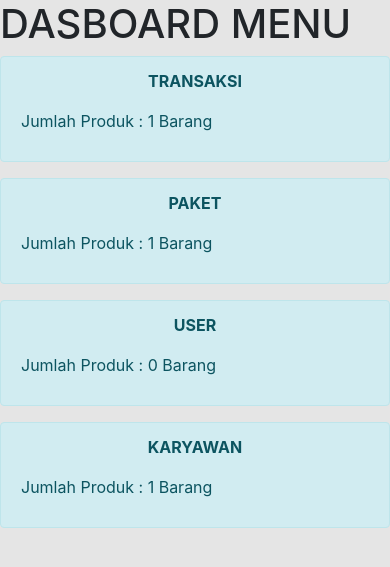
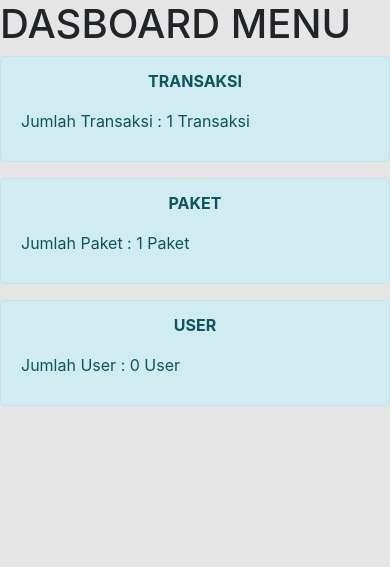
Before and after one commit to dikimeip/website-laundry-codeigniter, a PHP site: the page made by application/views/user/dasboard.php in a window 390 px wide. Shown: the top 567 px of the page. Run offline with PHP 8.4, Linux system fonts and the light colour scheme; the template is opened without the code that fills it: most values are stand-ins (such as "Sample title", 1, 10 or a date in 2020); data that the repository does not hold is empty; some libraries are stand-ins or nearby versions.

Commit message:
fixs memperbaiki halaman dasboard user

```diff
--- a/application/controllers/UserController.php
+++ b/application/controllers/UserController.php
@@ -21,9 +21,12 @@ class UserController extends CI_Controller
 	public function index()
 	{
 		//$data['ses'] = $this->session->userdata('isUser');
+		$data['trans'] = $this->Models->get_alltrans();
+		$data['pakets'] = $this->Models->get_paket();
+		$data['user'] = $this->Models->get_user();
 		$this->load->view('template/header');
 		$this->load->view('template/menu');
-		$this->load->view('user/dasboard');
+		$this->load->view('user/dasboard',$data);
 		$this->load->view('template/footer');
 	}
 
--- a/application/views/user/dasboard.php
+++ b/application/views/user/dasboard.php
@@ -4,25 +4,19 @@
 	<div class="col-md-4">
 		<div class="alert alert-info">
 			<p class="text-center"><b>TRANSAKSI</b></p>
-			<p>Jumlah Produk : <?php echo count($trans) ?>  Barang</p>
+			<p>Jumlah Transaksi : <?php echo count($trans) ?>  Transaksi</p>
 		</div>
 	</div>
 	<div class="col-md-4">
 		<div class="alert alert-info">
 			<p class="text-center"><b>PAKET</b></p>
-			<p>Jumlah Produk : <?php echo count($pakets) ?> Barang</p>
+			<p>Jumlah Paket : <?php echo count($pakets) ?> Paket</p>
 		</div>
 	</div>
 	<div class="col-md-4">
 		<div class="alert alert-info">
 			<p class="text-center"><b>USER</b></p>
-			<p>Jumlah Produk : <?php echo count($user) ?> Barang</p>
-		</div>
-	</div>
-	<div class="col-md-4">
-		<div class="alert alert-info">
-			<p class="text-center"><b>KARYAWAN</b></p>
-			<p>Jumlah Produk : <?php echo count($karyawan) ?> Barang</p>
+			<p>Jumlah User : <?php echo count($user) ?> User</p>
 		</div>
 	</div>
 </div>
```
Also changed, not shown: application/views/admin/dasboard.php (+4 -4 lines).
